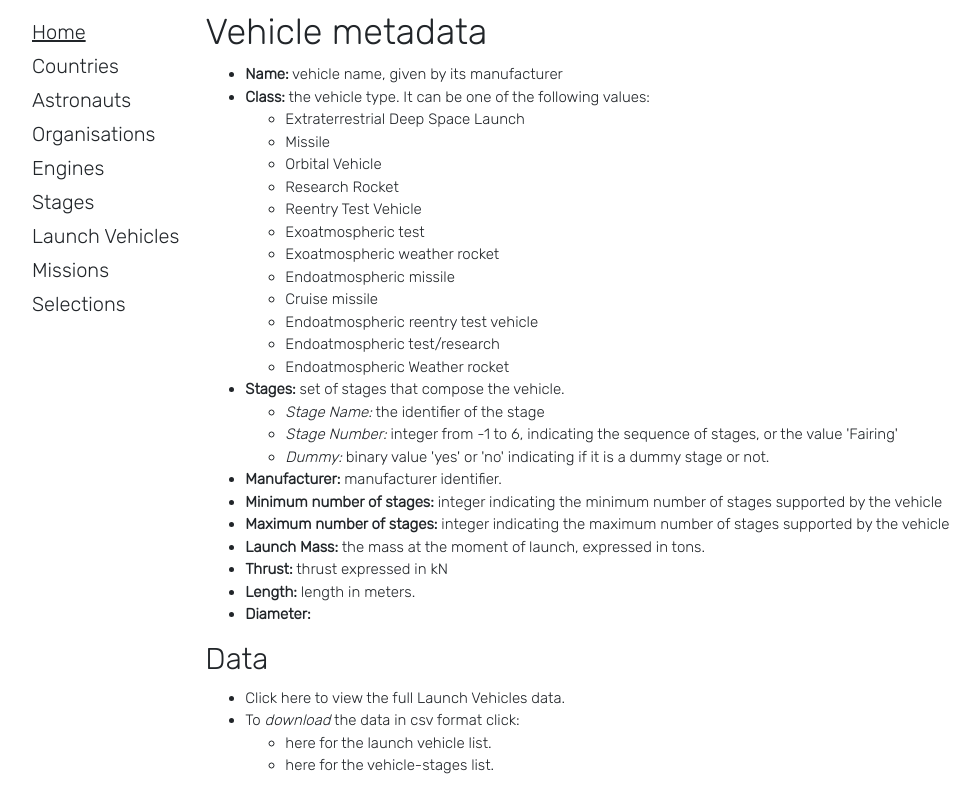
After one commit to eferos93/ODMC_exam_implementation, a Django app: page /spacemissions/launchvehicles-metadata/ in a window 1280 px wide. The commit adds this page. Shown: the top 792 px of the page, without its empty margins (23-1003 px from the left). Run offline with Django 3.2, Linux system fonts and the light colour scheme; parts of the project's set-up code (start-up, migrations or seed data) failed here and were passed over.

Commit message:
added metadata for launch_vehicle and stages

```diff
--- a/space_missions/urls.py
+++ b/space_missions/urls.py
@@ -21,10 +21,12 @@ urlpatterns = [
     path('engines/', views.EngineList.as_view(), name='engines-list'),
     path('engine/<int:pk>/', views.EngineDetail.as_view(), name='engine-detail'),
     path('engines/download-csv', views.download_engines_csv, name='engines-csv'),
-    path('stages/', views.StageList.as_view(), name='stages'),
+    path('stages-metadata/', views.StageMetadata.as_view(), name='stages'),
+    path('stages/', views.StageList.as_view(), name='stages-list'),
     path('stage/<int:pk>/', views.StageDetail.as_view(), name='stage-detail'),
     path('stages/download-csv', views.download_stages_csv, name='stages-csv'),
-    path('launchvehicles/', views.LaunchVehicleList.as_view(), name='launch-vehicles'),
+    path('launchvehicles-metadata/', views.LaunchVehicleMetadata.as_view(), name='launch-vehicles'),
+    path('launchvehicles/', views.LaunchVehicleList.as_view(), name='launch-vehicles-list'),
     path('launchvehicle/<int:pk>/', views.LaunchVehicleDetail.as_view(), name='launch-vehicle-detail'),
     path('launchvehicles/download-csv', views.download_launch_vehicles_csv, name='launchvehicles-csv'),
     path('vehiclestages/download-csv', views.download_vehicle_stages_csv, name='vehiclestages-csv'),
--- a/templates/space_missions/launchvehicle_detail.html
+++ b/templates/space_missions/launchvehicle_detail.html
@@ -32,7 +32,7 @@
             </li>
             <li><strong>Minimum number of stages: </strong>{{ launchvehicle.min_stage }}</li>
             <li><strong>Maximum number of stages: </strong>{{ launchvehicle.max_stage }}</li>
-            <li><strong>Launch <a href="https://en.wikipedia.org/wiki/Mass">Mass</a>: </strong>{{ launchvehicle.launch_mass }} Kg</li>
+            <li><strong>Launch <a href="https://en.wikipedia.org/wiki/Mass">Mass</a>: </strong>{{ launchvehicle.launch_mass }} tons</li>
             <li><strong><a href="https://en.wikipedia.org/wiki/Thrust">Thrust</a>: </strong>{{ launch_vehcle.TO_thrust }} kN</li>
             <li><strong><a href="https://en.wikipedia.org/wiki/Length">Length</a>: </strong>{{ launchvehicle.length }} meters</li>
             <li><strong><a href="https://en.wikipedia.org/wiki/Diameter">Diameter</a>: </strong>{{ launchvehicle.diameter }} meters</li>
--- /dev/null
+++ b/templates/space_missions/metadata/launch_vehicle.html
@@ -0,0 +1,48 @@
+{% extends 'base.html' %}
+
+{% block content %}
+    <h1>Vehicle metadata</h1>
+    <ul>
+        <li><strong>Name:</strong> vehicle name, given by its <a href="#">manufacturer</a></li> {# TODO: add org link to metadata page #}
+        <li><strong>Class:</strong> the vehicle type. It can be one of the following values:
+            <ul>
+                <li>Extraterrestrial Deep Space Launch</li>
+                <li>Missile</li>
+                <li>Orbital Vehicle</li>
+                <li>Research Rocket</li>
+                <li>Reentry Test Vehicle</li>
+                <li>Exoatmospheric test</li>
+                <li>Exoatmospheric weather rocket</li>
+                <li>Endoatmospheric missile</li>
+                <li>Cruise missile</li>
+                <li>Endoatmospheric reentry test vehicle</li>
+                <li>Endoatmospheric test/research</li>
+                <li>Endoatmospheric Weather rocket</li>
+            </ul>
+        </li>
+        <li><strong>Stages:</strong> set of stages that compose the vehicle.
+            <ul>
+                <li><em>Stage Name:</em> the identifier of the <a href="{% url 'space_missions:stages' %}">stage</a></li>
+                <li><em>Stage Number:</em> integer from -1 to 6, indicating the sequence of stages, or the value '<a href="https://en.wikipedia.org/wiki/Payload_fairing">Fairing</a>'</li>
+                <li><em>Dummy:</em> binary value 'yes' or 'no' indicating if it is a dummy stage or not.</li>
+            </ul>
+        </li>
+        <li><strong>Manufacturer:</strong> <a href="#">manufacturer</a> identifier.</li> {# TODO: add link to org metadata page #}
+        <li><strong>Minimum number of stages:</strong> integer indicating the minimum number of stages supported by the vehicle</li>
+        <li><strong>Maximum number of stages:</strong> integer indicating the maximum number of stages supported by the vehicle</li>
+        <li><strong>Launch <a href="https://en.wikipedia.org/wiki/Mass">Mass</a>:</strong> the mass at the moment of launch, expressed in tons.</li>
+        <li><strong><a href="https://en.wikipedia.org/wiki/Thrust">Thrust</a>:</strong> thrust expressed in kN</li>
+        <li><strong><a href="https://en.wikipedia.org/wiki/Length">Length</a>:</strong> <a href="https://en.wikipedia.org/wiki/Length">length</a> in meters.</li>
+        <li><strong><a href="https://en.wikipedia.org/wiki/Diameter">Diameter</a>:</strong></li>
+    </ul>
+    <h2>Data</h2>
+    <ul>
+        <li><a href="{% url 'space_missions:launch-vehicles-list' %}">Click here to view the full Launch Vehicles data.</a></li>
+        <li>To <em>download</em> the data in csv format click:
+            <ul>
+                <li><a href="{% url 'space_missions:launchvehicles-csv' %}">here for the launch vehicle list.</a></li>
+                <li><a href="{% url 'space_missions:vehiclestages-csv' %}">here for the vehicle-stages list.</a></li>
+            </ul>
+        </li>
+    </ul>
+{% endblock %}
```
Also changed, not shown: templates/space_missions/metadata/stage.html (added, +21 -0 lines).
